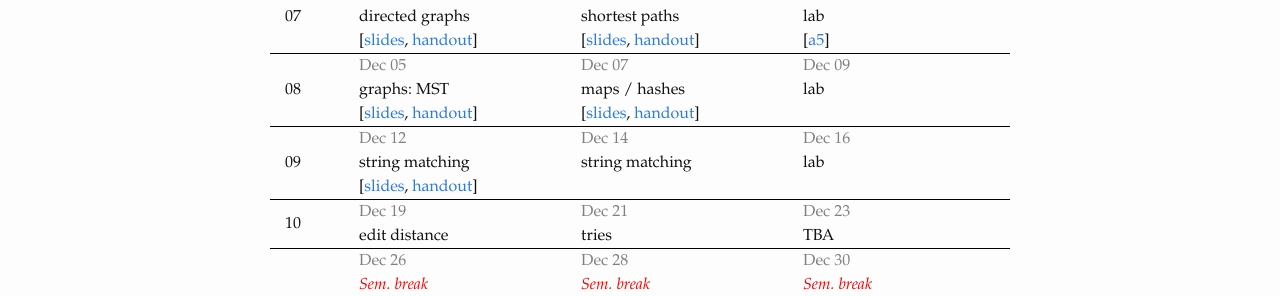
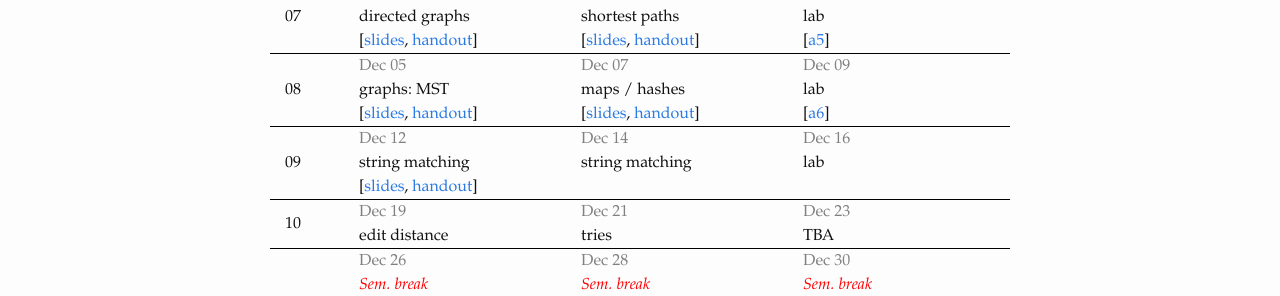
Before and after one commit to dsacl3-2022/dsacl3-2022.github.io, a Jekyll site: the page built from lectures.md, in a window 1280 px wide. Shown: the part 713-1009 px from the top of the page. Built offline with Jekyll 4.4.1, drawn with Linux system fonts in a browser that asks for light colours.

```diff
--- a/_data/schedule.yml
+++ b/_data/schedule.yml
@@ -110,6 +110,8 @@
         handout: slides/hashing-handout.pdf
     Dec 09:
       topic: lab
+      links:
+        a6: a6/
 - week: "09"
   dates:
     Dec 12:
```
